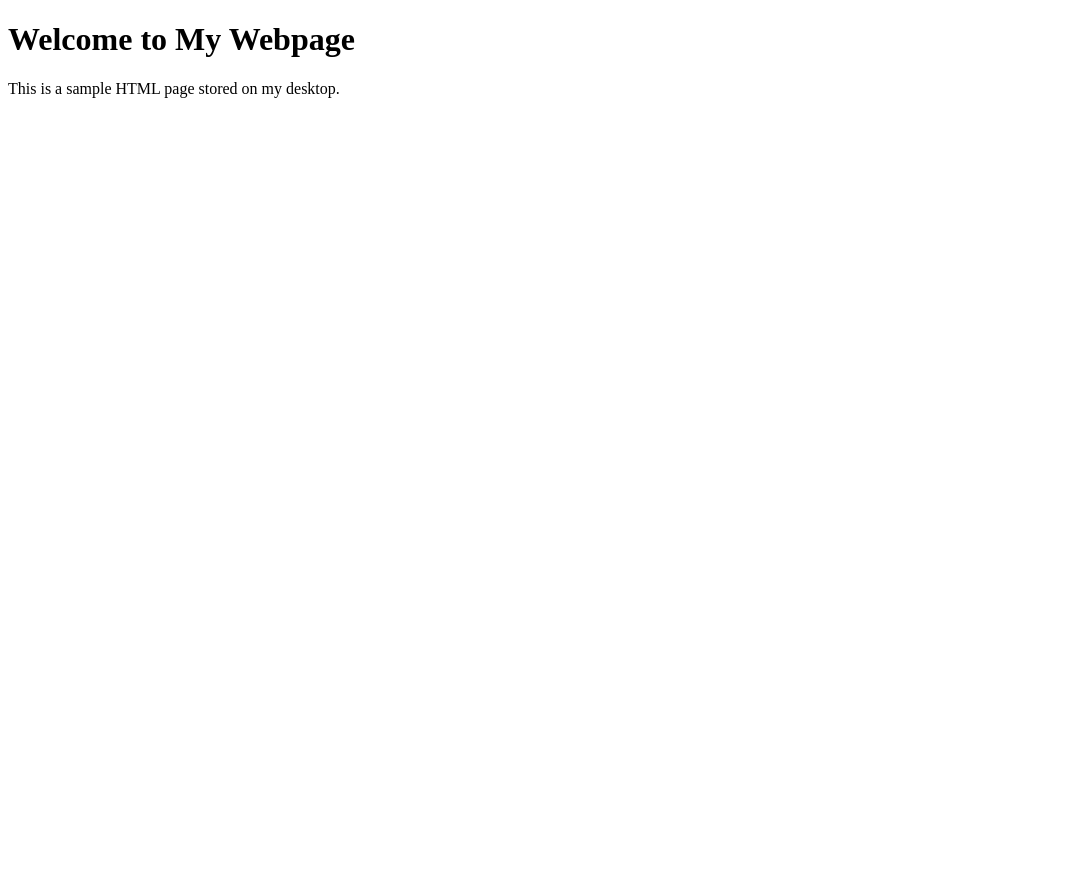
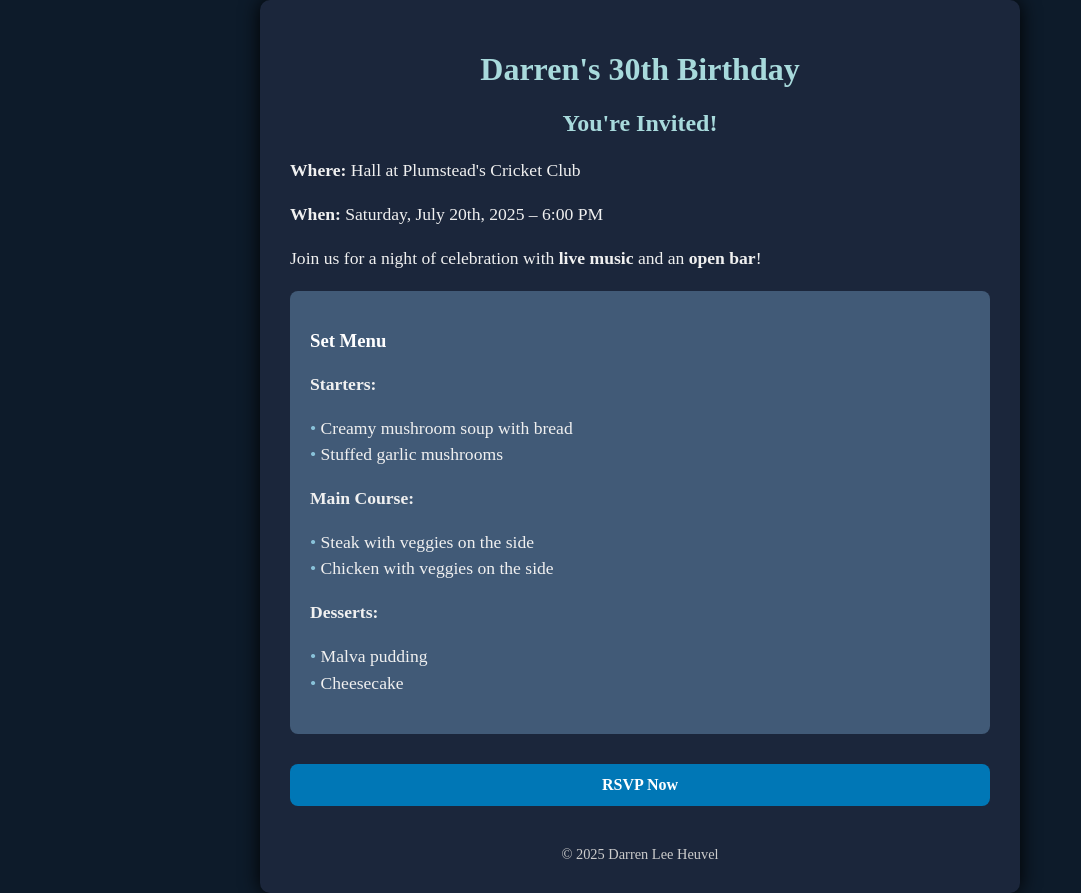
Before and after one commit to Darren0802/Darren0802.github.io, a plain HTML site: page index.html.html in a window 1280 px wide. Shown: the whole page, without its empty margins (0-1081 px from the left). Before the commit the page ends 800 px from the top, so only its background shows below. Drawn offline with Linux system fonts and the light colour scheme.

Commit message:
Update index.html.html

```diff
--- a/index.html.html
+++ b/index.html.html
@@ -1,10 +1,113 @@
 <!DOCTYPE html>
-<html>
+<html lang="en" itemscope itemtype="http://schema.org/Organization">
 <head>
-    <title>My Webpage</title>
+  <meta charset="UTF-8">
+  <title>Darren's Event Invite</title>
+  <meta name="viewport" content="width=device-width, initial-scale=1.0">
+ <style>
+    body {
+      margin: 0;
+      font-family: 'Playfair Display', serif;
+      background-color: #0d1b2a;
+      color: #f0f0f0;
+    }
+
+    .container {
+      max-width: 700px;
+      margin: auto;
+      padding: 30px;
+      background: #1b263b;
+      border-radius: 10px;
+      box-shadow: 0 0 20px #000;
+    }
+
+    h1, h2 {
+      text-align: center;
+      color: #a8dadc;
+    }
+
+    p, ul {
+      font-size: 1.1em;
+      line-height: 1.5;
+    }
+
+    .menu {
+      background: #415a77;
+      padding: 20px;
+      border-radius: 8px;
+      margin-top: 20px;
+    }
+
+    .menu h3 {
+      color: #ffffff;
+    }
+
+    ul {
+      list-style: none;
+      padding: 0;
+    }
+
+    ul li::before {
+      content: "• ";
+      color: #89c2d9;
+    }
+
+    .rsvp-button {
+      display: block;
+      margin: 30px auto 10px auto;
+      padding: 12px 20px;
+      background-color: #0077b6;
+      color: white;
+      text-decoration: none;
+      font-weight: bold;
+      border-radius: 8px;
+      text-align: center;
+    }
+
+    .rsvp-button:hover {
+      background-color: #023e8a;
+    }
+
+    footer {
+      text-align: center;
+      color: #ccc;
+      margin-top: 40px;
+      font-size: 0.9em;
+    }
+  </style>
 </head>
 <body>
-    <h1>Welcome to My Webpage</h1>
-    <p>This is a sample HTML page stored on my desktop.</p>
-</body>
+  <div class="container">
+    <h1>Darren's 30th Birthday</h1>
+    <h2>You're Invited!</h2>
+
+    <p><strong>Where:</strong> Hall at Plumstead's Cricket Club</p>
+    <p><strong>When:</strong> Saturday, July 20th, 2025 – 6:00 PM</p>
+    <p>Join us for a night of celebration with <strong>live music</strong> and an <strong>open bar</strong>!</p>
+
+    <div class="menu">
+      <h3>Set Menu</h3>
+      <p><strong>Starters:</strong></p>
+      <ul>
+        <li>Creamy mushroom soup with bread</li>
+        <li>Stuffed garlic mushrooms</li>
+      </ul>
+      <p><strong>Main Course:</strong></p>
+      <ul>
+        <li>Steak with veggies on the side</li>
+        <li>Chicken with veggies on the side</li>
+      </ul>
+      <p><strong>Desserts:</strong></p>
+      <ul>
+        <li>Malva pudding</li>
+        <li>Cheesecake</li>
+      </ul>
+    </div>
+
+    <a href="mailto:youremail@example.com?subject=RSVP%20to%20Darren's%2030th" class="rsvp-button">RSVP Now</a>
+
+    <footer>
+      &copy; 2025 Darren Lee Heuvel
+    </footer>
+  </div>
 </html>
```
